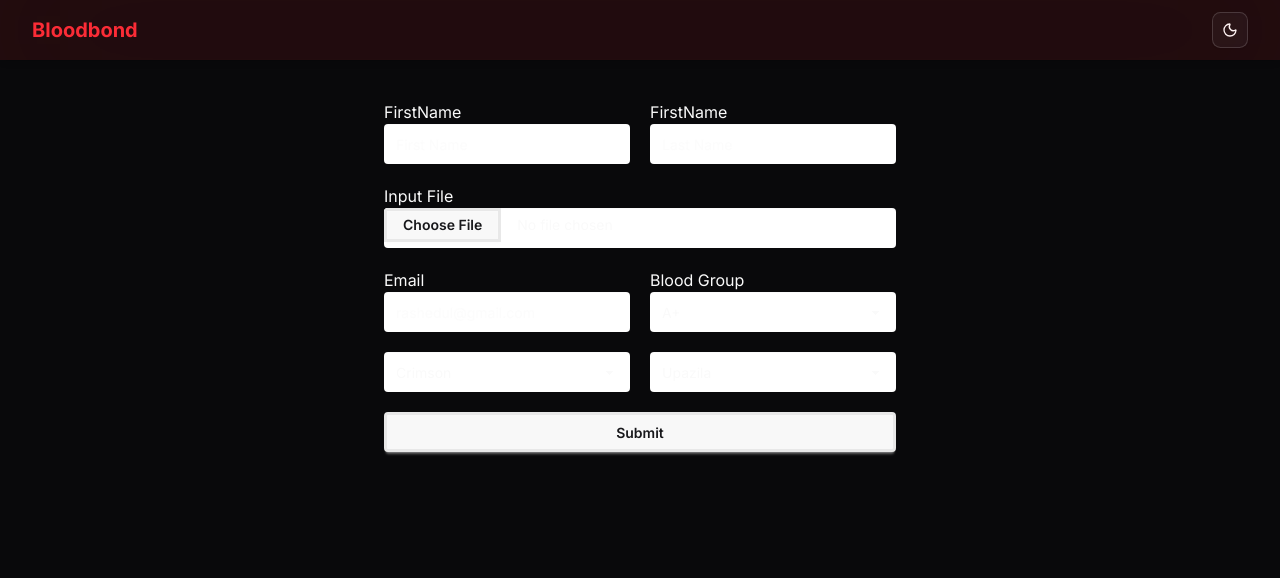
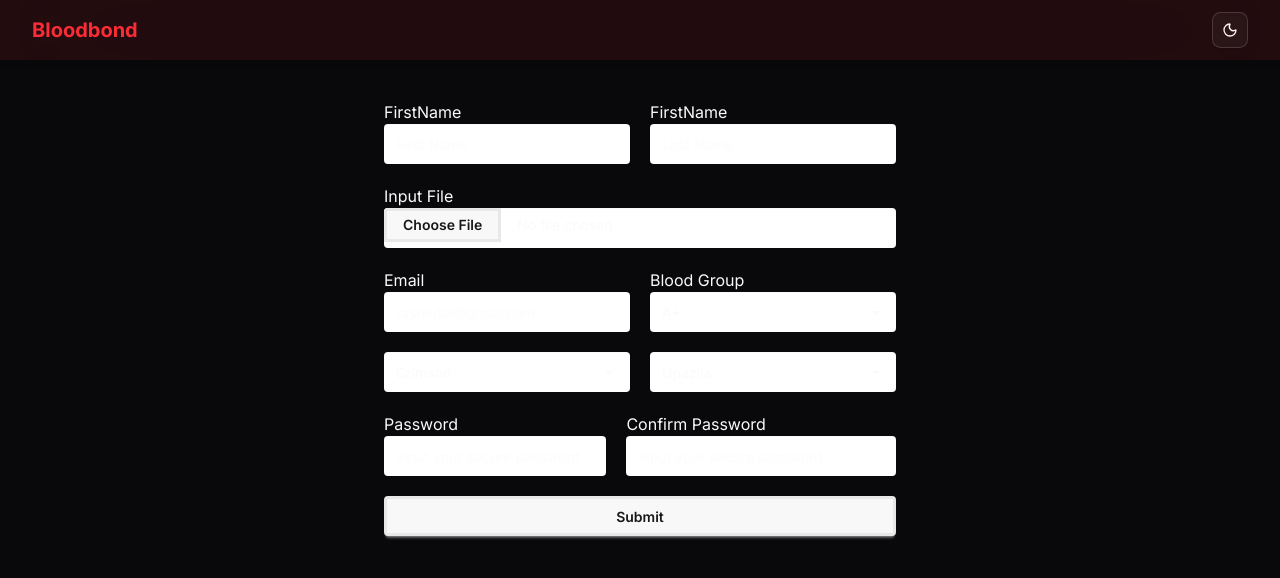
Before and after one commit to rashedulraha/BloodBond-Client, a React (Vite) app: page /register in a window 1280 px wide. Shown: the top 578 px of the page. Built offline with nearby package versions, Linux system fonts and the light colour scheme; no server answers.

Commit message:
auth context and auth provider

```diff
--- a/src/Context/AuthContext/AuthContext.tsx
+++ b/src/Context/AuthContext/AuthContext.tsx
@@ -1,7 +1,13 @@
 import { createContext } from "react";
+import type { User, UserCredential } from "firebase/auth";
 
-type UserInfoType = {
-  name: string;
+export type UserInfoType = {
+  registerUser: (
+    email: string,
+    password: string
+  ) => Promise<UserCredential | undefined>;
+  user: User | undefined;
+  loading: boolean;
 };
 
 const AuthContext = createContext<UserInfoType | null>(null);
--- a/src/Context/AuthProvider/AuthProvider.tsx
+++ b/src/Context/AuthProvider/AuthProvider.tsx
@@ -5,6 +5,7 @@ import {
   createUserWithEmailAndPassword,
   onAuthStateChanged,
   type User,
+  type UserCredential,
 } from "firebase/auth";
 
 type AuthProviderProps = {
@@ -12,32 +13,40 @@ type AuthProviderProps = {
 };
 
 const AuthProvider = ({ children }: AuthProviderProps) => {
-  const [user, setUser] = useState<User>();
-  const [loading, setLoading] = useState(true);
+  const [user, setUser] = useState<User | undefined>(undefined);
+  const [loading, setLoading] = useState<boolean>(true);
 
-  const registerUser = async (email: string, password: string) => {
+  // --- Register User ---
+  const registerUser = async (
+    email: string,
+    password: string
+  ): Promise<UserCredential | undefined> => {
     try {
-      const resister = await createUserWithEmailAndPassword(
-        auth,
-        email,
-        password
-      );
-      return resister;
-    } catch (error) {
-      console.log(error.message);
+      const res = await createUserWithEmailAndPassword(auth, email, password);
+      return res;
+    } catch (error: unknown) {
+      if (error instanceof Error) {
+        console.log(error.message);
+      }
     }
   };
 
+  // --- Track Auth State ---
   useEffect(() => {
     const unsubscribe = onAuthStateChanged(auth, (currentUser: User | null) => {
-      setUser(currentUser);
+      setUser(currentUser || undefined);
       setLoading(false);
     });
 
     return () => unsubscribe();
   }, []);
 
-  const userInfo = { registerUser, user, loading };
+  // --- Value passed to Context ---
+  const userInfo = {
+    registerUser,
+    user,
+    loading,
+  };
 
   return (
     <AuthContext.Provider value={userInfo}>{children}</AuthContext.Provider>
--- a/src/Page/Auth/Register/RegisterPage.tsx
+++ b/src/Page/Auth/Register/RegisterPage.tsx
@@ -1,3 +1,4 @@
+import useAuth from "@/Hook/useAuth/useAuth";
 import Container from "@/Page/Shared/Responsive/Container";
 import { useForm, type SubmitHandler } from "react-hook-form";
 
@@ -9,19 +10,24 @@ type Inputs = {
   bloodGroup: string;
   district: string;
   upazila: string;
+  password: string;
+  confirmPassword: string;
 };
 
 const RegisterPage = () => {
-  const {
-    register,
-    handleSubmit,
-    formState: { errors },
-  } = useForm<Inputs>();
+  const { register, handleSubmit } = useForm<Inputs>();
+  const { registerUser } = useAuth();
+
   const onSubmit: SubmitHandler<Inputs> = (data) => {
     console.log(data);
+    const email = data.email;
+    const password = data.password;
+    const userInfo = {
+      email,
+      password,
+    };
+    console.log(userInfo);
   };
-
-  // console.log(watch("example")); // watch input value by passing the name of it
 
   return (
     /* "handleSubmit" will validate your inputs before invoking "onSubmit" */
@@ -110,6 +116,26 @@ const RegisterPage = () => {
             </select>
           </div>
         </div>
+        <div className="flex items-center gap-5">
+          <div>
+            <label htmlFor="password"> Password</label>
+            <input
+              type="password"
+              className="input w-full"
+              placeholder="input your secure password"
+              {...register("password")}
+            />
+          </div>
+          <div>
+            <label htmlFor="password"> Confirm Password</label>
+            <input
+              type="password"
+              className="input w-full"
+              placeholder="input your secure password"
+              {...register("confirmPassword")}
+            />
+          </div>
+        </div>
 
         <input type="submit" className="btn w-full" />
       </form>
```
